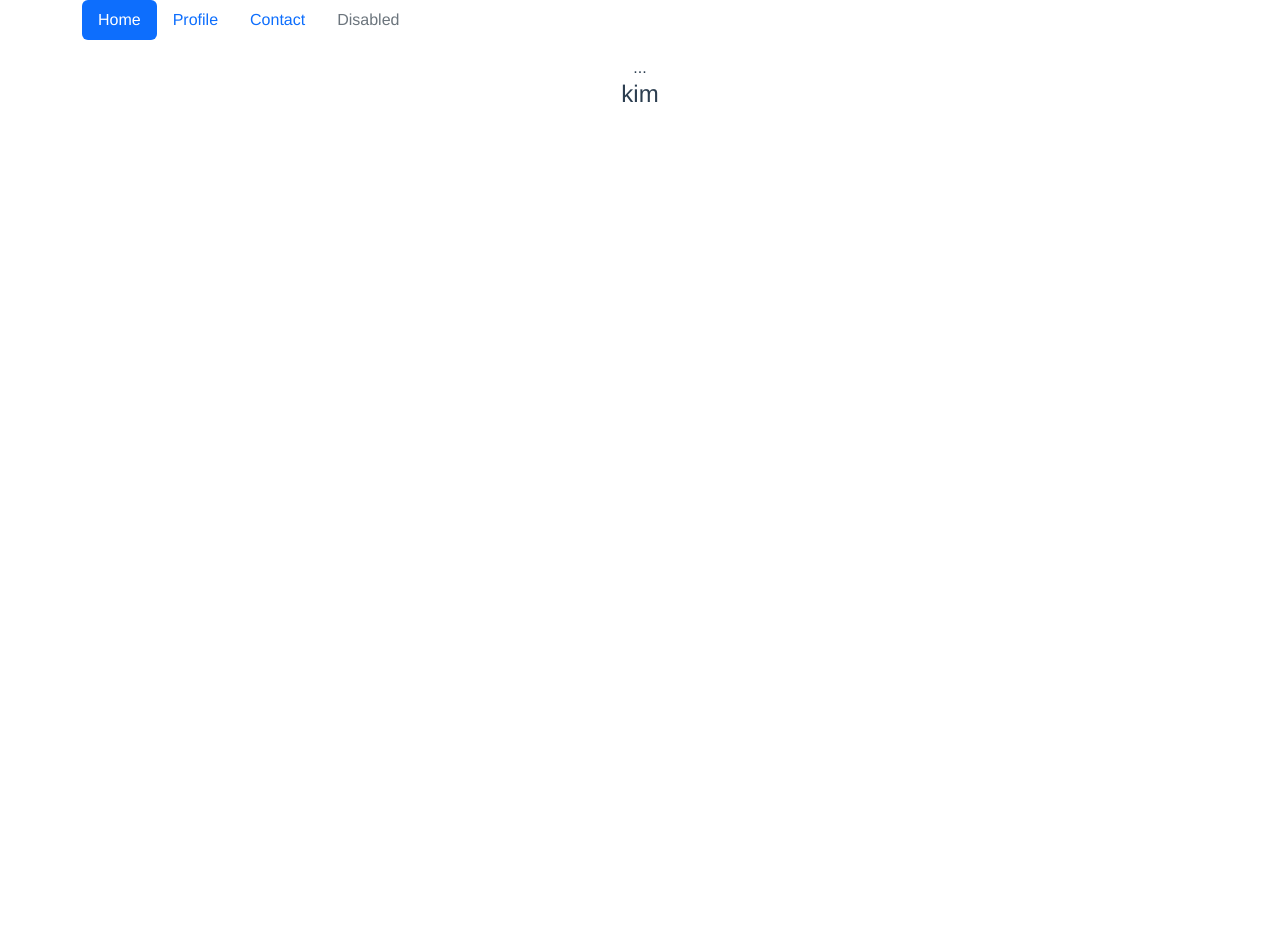
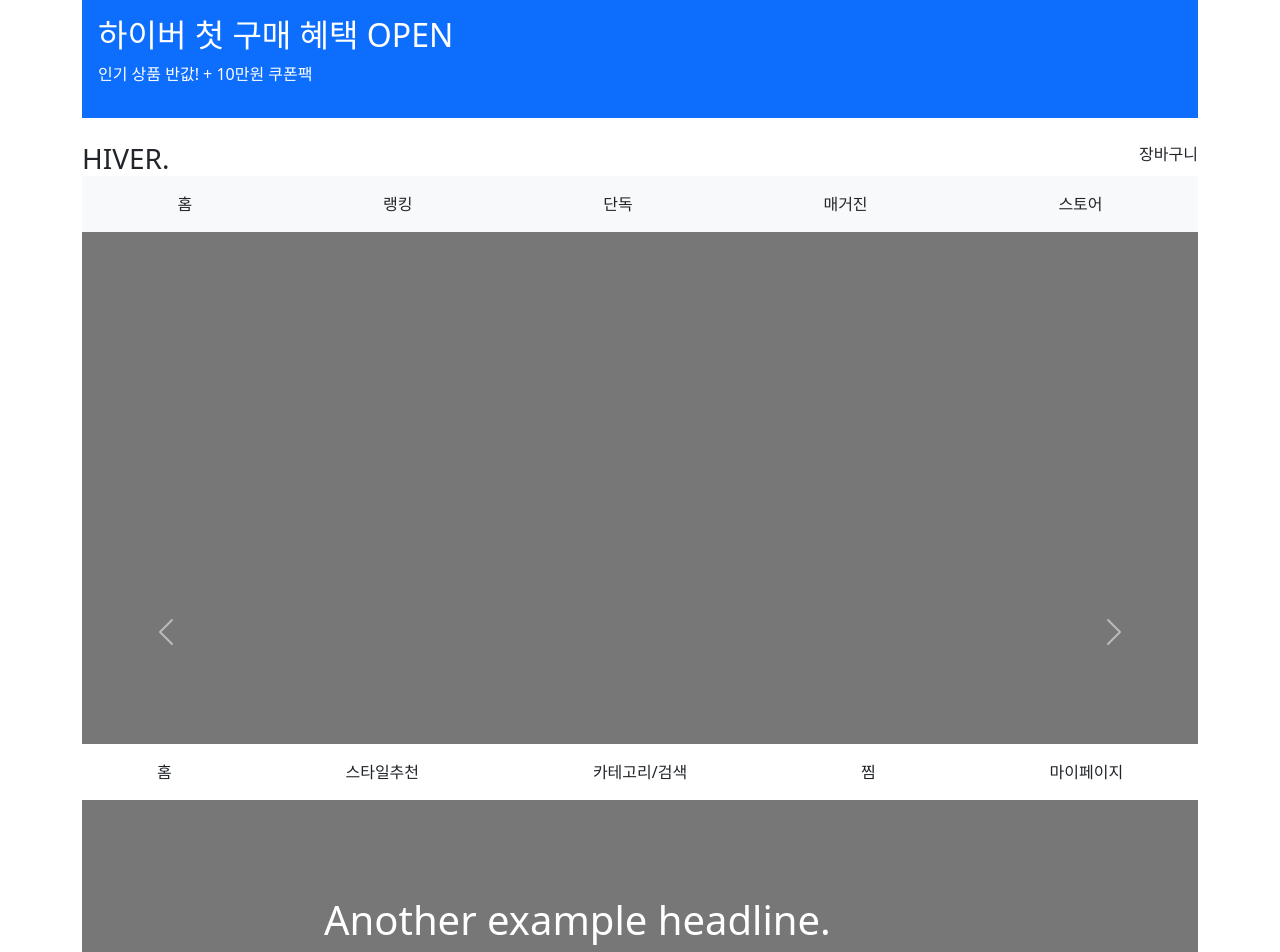
Before and after one commit to moon-haha/portfolio-api, a Vue app in the folder portfolio-vue/: page / in a window 1280 px wide. Shown: the top 952 px of the page. Before the commit the page ends 800 px from the top, so only its background shows below. Built offline with nearby package versions, Linux system fonts and the light colour scheme.

Commit message:
make components

```diff
--- a/portfolio-vue/src/App.vue
+++ b/portfolio-vue/src/App.vue
@@ -1,103 +1,216 @@
 <template>
   <div class="container">
-    <ul class="nav nav-pills mb-3" id="pills-tab" role="tablist">
-      <li class="nav-item" role="presentation">
+    <div class="h-100 p-3 text-bg-primary">
+      <h2>하이버 첫 구매 혜택 OPEN</h2>
+      <p>인기 상품 반값! + 10만원 쿠폰팩</p>
+    </div>
+  </div>
+  <div class="container">
+    <header class="mt-4 mb-auto">
+      <div>
+        <h3 class="float-md-start mb-0">HIVER.</h3>
+        <nav class="nav nav-masthead justify-content-center float-md-end">
+          장바구니
+        </nav>
+      </div>
+    </header>
+    <div class="clearfix"></div>
+  </div>
+  <div class="container sticky-top">
+    <nav class="bg-primary py-2 bg-light">
+      <div class="d-flex">
+        <ul class="nav flex-fill">
+          <li class="flex-fill nav-item text-center">
+            <a href="#" class="nav-link link-dark active" aria-current="page"
+              >홈</a
+            >
+          </li>
+          <li class="flex-fill nav-item text-center">
+            <a href="#" class="nav-link link-dark">랭킹</a>
+          </li>
+          <li class="flex-fill nav-item text-center">
+            <a href="#" class="nav-link link-dark">단독</a>
+          </li>
+          <li class="flex-fill nav-item text-center">
+            <a href="#" class="nav-link link-dark">매거진</a>
+          </li>
+          <li class="flex-fill nav-item text-center">
+            <a href="#" class="nav-link link-dark">스토어</a>
+          </li>
+        </ul>
+      </div>
+    </nav>
+  </div>
+  <div class="container navbar navbar-expand fixed-bottom bg-white">
+    <nav class="d-flex flex-fill justify-content-center">
+      <ul class="navbar-nav flex-fill me-auto mb-2 mb-md-0">
+        <li class="flex-fill nav-item text-center">
+          <a href="#" class="active nav-link link-dark">홈</a>
+        </li>
+        <li class="flex-fill nav-item text-center">
+          <a href="#" class="active nav-link link-dark">스타일추천</a>
+        </li>
+        <li class="flex-fill nav-item text-center">
+          <a href="#" class="active nav-link link-dark">카테고리/검색</a>
+        </li>
+        <li class="flex-fill nav-item text-center">
+          <a href="#" class="active nav-link link-dark">찜</a>
+        </li>
+        <li class="flex-fill nav-item text-center">
+          <a href="#" class="active nav-link link-dark"> 마이페이지</a>
+        </li>
+      </ul>
+    </nav>
+  </div>
+  <div class="container">
+    <div id="myCarousel" class="carousel slide" data-bs-ride="carousel">
+      <div class="carousel-indicators">
         <button
-          class="nav-link active"
-          id="pills-home-tab"
-          data-bs-toggle="pill"
-          data-bs-target="#pills-home"
           type="button"
-          role="tab"
-          aria-controls="pills-home"
-          aria-selected="true"
-        >
-          Home
-        </button>
-      </li>
-      <li class="nav-item" role="presentation">
+          data-bs-target="#myCarousel"
+          data-bs-slide-to="0"
+          class=""
+          aria-label="Slide 1"
+        ></button>
         <button
-          class="nav-link"
-          id="pills-profile-tab"
-          data-bs-toggle="pill"
-          data-bs-target="#pills-profile"
           type="button"
-          role="tab"
-          aria-controls="pills-profile"
-          aria-selected="false"
-        >
-          Profile
-        </button>
-      </li>
-      <li class="nav-item" role="presentation">
+          data-bs-target="#myCarousel"
+          data-bs-slide-to="1"
+          aria-label="Slide 2"
+          class="active"
+          aria-current="true"
+        ></button>
         <button
-          class="nav-link"
-          id="pills-contact-tab"
-          data-bs-toggle="pill"
-          data-bs-target="#pills-contact"
           type="button"
-          role="tab"
-          aria-controls="pills-contact"
-          aria-selected="false"
-        >
-          Contact
-        </button>
-      </li>
-      <li class="nav-item" role="presentation">
-        <button
-          class="nav-link"
-          id="pills-disabled-tab"
-          data-bs-toggle="pill"
-          data-bs-target="#pills-disabled"
-          type="button"
-          role="tab"
-          aria-controls="pills-disabled"
-          aria-selected="false"
-          disabled
-        >
-          Disabled
-        </button>
-      </li>
-    </ul>
-    <div class="tab-content" id="pills-tabContent">
+          data-bs-target="#myCarousel"
+          data-bs-slide-to="2"
+          aria-label="Slide 3"
+          class=""
+        ></button>
+      </div>
+      <div class="carousel-inner">
+        <div class="carousel-item">
+          <svg
+            class="bd-placeholder-img"
+            width="100%"
+            height="100vh"
+            xmlns="http://www.w3.org/2000/svg"
+            aria-hidden="true"
+            preserveAspectRatio="xMidYMid slice"
+            focusable="false"
+          >
+            <rect width="100%" height="100%" fill="#777"></rect>
+          </svg>
+
+          <div class="container">
+            <div class="carousel-caption text-start">
+              <h1>Example headline.</h1>
+              <p>
+                Some representative placeholder content for the first slide of
+                the carousel.
+              </p>
+            </div>
+          </div>
+        </div>
+        <div class="carousel-item active">
+          <svg
+            class="bd-placeholder-img"
+            width="100%"
+            height="100vh"
+            xmlns="http://www.w3.org/2000/svg"
+            aria-hidden="true"
+            preserveAspectRatio="xMidYMid slice"
+            focusable="false"
+          >
+            <rect width="100%" height="100%" fill="#777"></rect>
+          </svg>
+
+          <div class="container">
+            <div class="carousel-caption">
+              <h1>Another example headline.</h1>
+              <p>
+                Some representative placeholder content for the second slide of
+                the carousel.
+              </p>
+            </div>
+          </div>
+        </div>
+        <div class="carousel-item">
+          <svg
+            class="bd-placeholder-img"
+            width="100%"
+            height="100vh"
+            xmlns="http://www.w3.org/2000/svg"
+            aria-hidden="true"
+            preserveAspectRatio="xMidYMid slice"
+            focusable="false"
+          >
+            <rect width="100%" height="100%" fill="#777"></rect>
+          </svg>
+
+          <div class="container align-middle">
+            <div class="carousel-caption text-end">
+              <h1>One more for good measure.</h1>
+              <p>
+                Some representative placeholder content for the third slide of
+                this carousel.
+              </p>
+              <p></p>
+            </div>
+          </div>
+        </div>
+      </div>
+      <button
+        class="carousel-control-prev"
+        type="button"
+        data-bs-target="#myCarousel"
+        data-bs-slide="prev"
+      >
+        <span class="carousel-control-prev-icon" aria-hidden="true"></span>
+        <span class="visually-hidden">Previous</span>
+      </button>
+      <button
+        class="carousel-control-next"
+        type="button"
+        data-bs-target="#myCarousel"
+        data-bs-slide="next"
+      >
+        <span class="carousel-control-next-icon" aria-hidden="true"></span>
+        <span class="visually-hidden">Next</span>
+      </button>
+    </div>
+  </div>
+
+  <div class="container">
+    <h3 class="float-md-start mb-0">Today 랭킹</h3>
+    <div class="nav nav-masthead justify-content-center float-md-end">>></div>
+  </div>
+  <div class="container">
+    <div class="d-md-flex flex-md-equal w-100 my-md-3 pl-md-3">
       <div
-        class="tab-pane fade show active"
-        id="pills-home"
-        role="tabpanel"
-        aria-labelledby="pills-home-tab"
-        tabindex="0"
+        class="bg-dark mr-md-3 pt-3 px-3 pt-md-5 px-md-5 text-center text-white overflow-hidden"
       >
-        ...
+        <div class="my-3 py-3">
+          <h2 class="display-5">Another headline</h2>
+          <p class="lead">And an even wittier subheading.</p>
+        </div>
+        <div
+          class="bg-light box-shadow mx-auto"
+          style="width: 80%; height: 300px; border-radius: 21px 21px 0 0"
+        ></div>
       </div>
       <div
-        class="tab-pane fade"
-        id="pills-profile"
-        role="tabpanel"
-        aria-labelledby="pills-profile-tab"
-        tabindex="0"
+        class="bg-light mr-md-3 pt-3 px-3 pt-md-5 px-md-5 text-center overflow-hidden"
       >
-        ...
+        <div class="my-3 p-3">
+          <h2 class="display-5">Another headline</h2>
+          <p class="lead">And an even wittier subheading.</p>
+        </div>
+        <div
+          class="bg-dark box-shadow mx-auto"
+          style="width: 80%; height: 300px; border-radius: 21px 21px 0 0"
+        ></div>
       </div>
-      <div
-        class="tab-pane fade"
-        id="pills-contact"
-        role="tabpanel"
-        aria-labelledby="pills-contact-tab"
-        tabindex="0"
-      >
-        ...
-      </div>
-      <div
-        class="tab-pane fade"
-        id="pills-disabled"
-        role="tabpanel"
-        aria-labelledby="pills-disabled-tab"
-        tabindex="0"
-      >
-        ...
-      </div>
-
-      <h4>{{ $store.state.name }}</h4>
     </div>
   </div>
 </template>
@@ -111,10 +224,5 @@ export default {
 
 <style>
 #app {
-  font-family: Avenir, Helvetica, Arial, sans-serif;
-  -webkit-font-smoothing: antialiased;
-  -moz-osx-font-smoothing: grayscale;
-  text-align: center;
-  color: #2c3e50;
 }
 </style>
```
